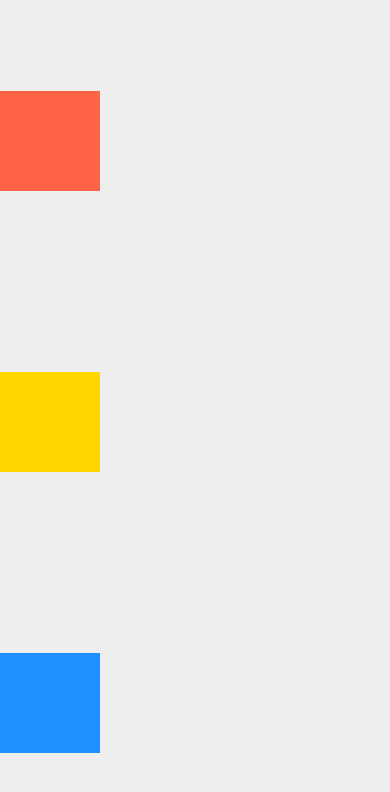
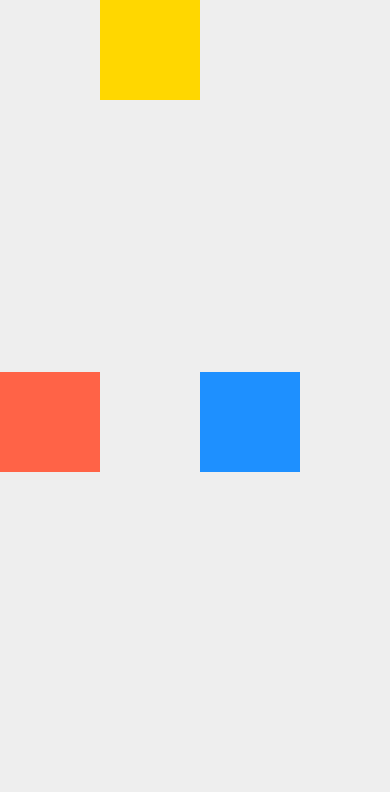
Before and after one commit to JeffyMesquita/FirstApp, a React Native app: screen / in a window 390 px wide. Shown: the top 792 px of the page. Built offline with nearby package versions, Linux system fonts and the light colour scheme.

Commit message:
Align Items e Align Self - Alinhamento no Eixo Transversal

```diff
--- a/App.tsx
+++ b/App.tsx
@@ -6,8 +6,9 @@ export default function App() {
       style={{
         backgroundColor: "#EEE",
         flex: 1,
-        flexDirection: "column",
-        justifyContent: "space-around",
+        flexDirection: "row",
+        // justifyContent: "space-around",
+        alignItems: "center",
       }}
     >
       <View
@@ -22,6 +23,7 @@ export default function App() {
           backgroundColor: "gold",
           width: 100,
           height: 100,
+          alignSelf: "flex-start",
         }}
       />
       <View
```
